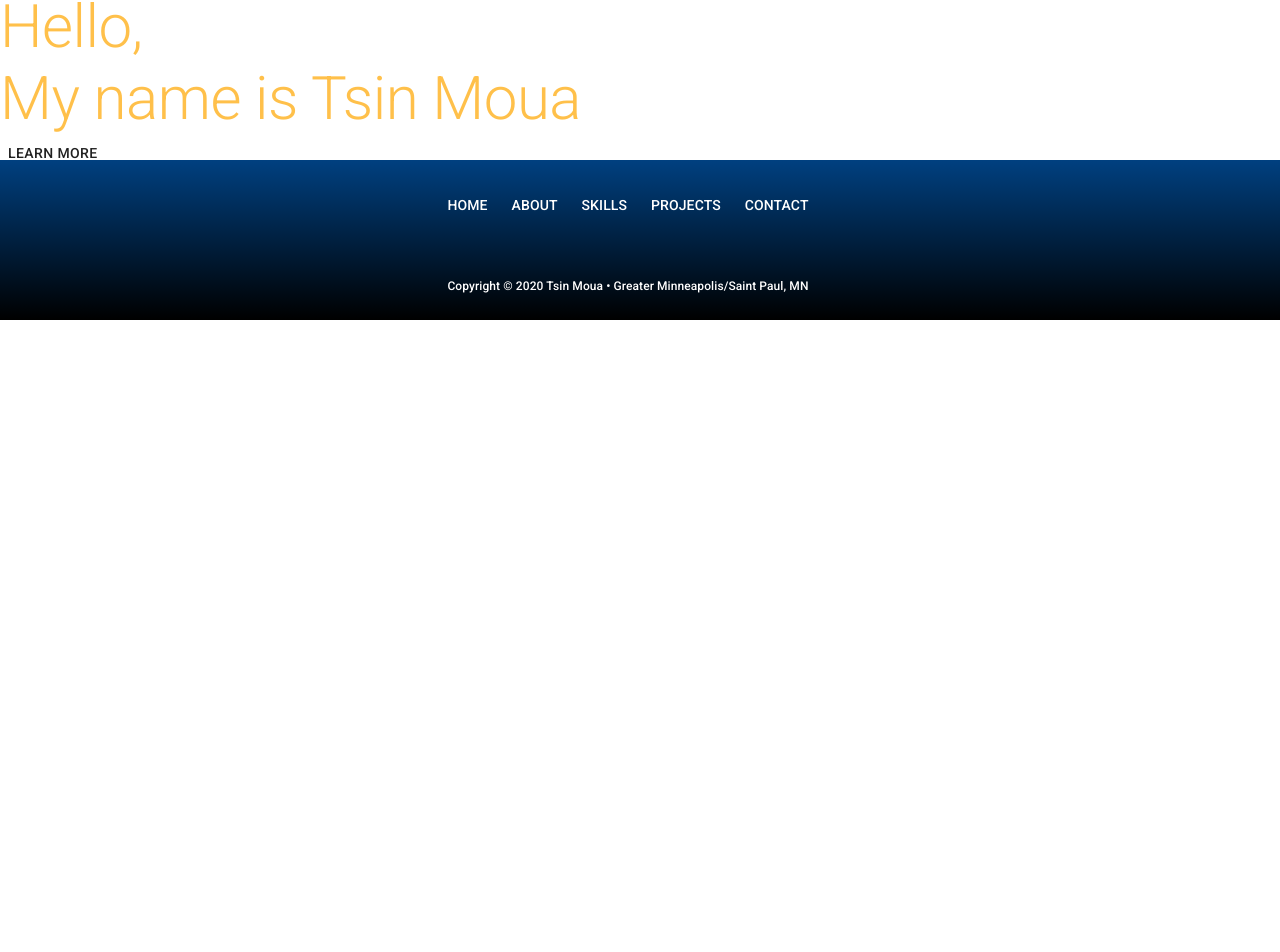
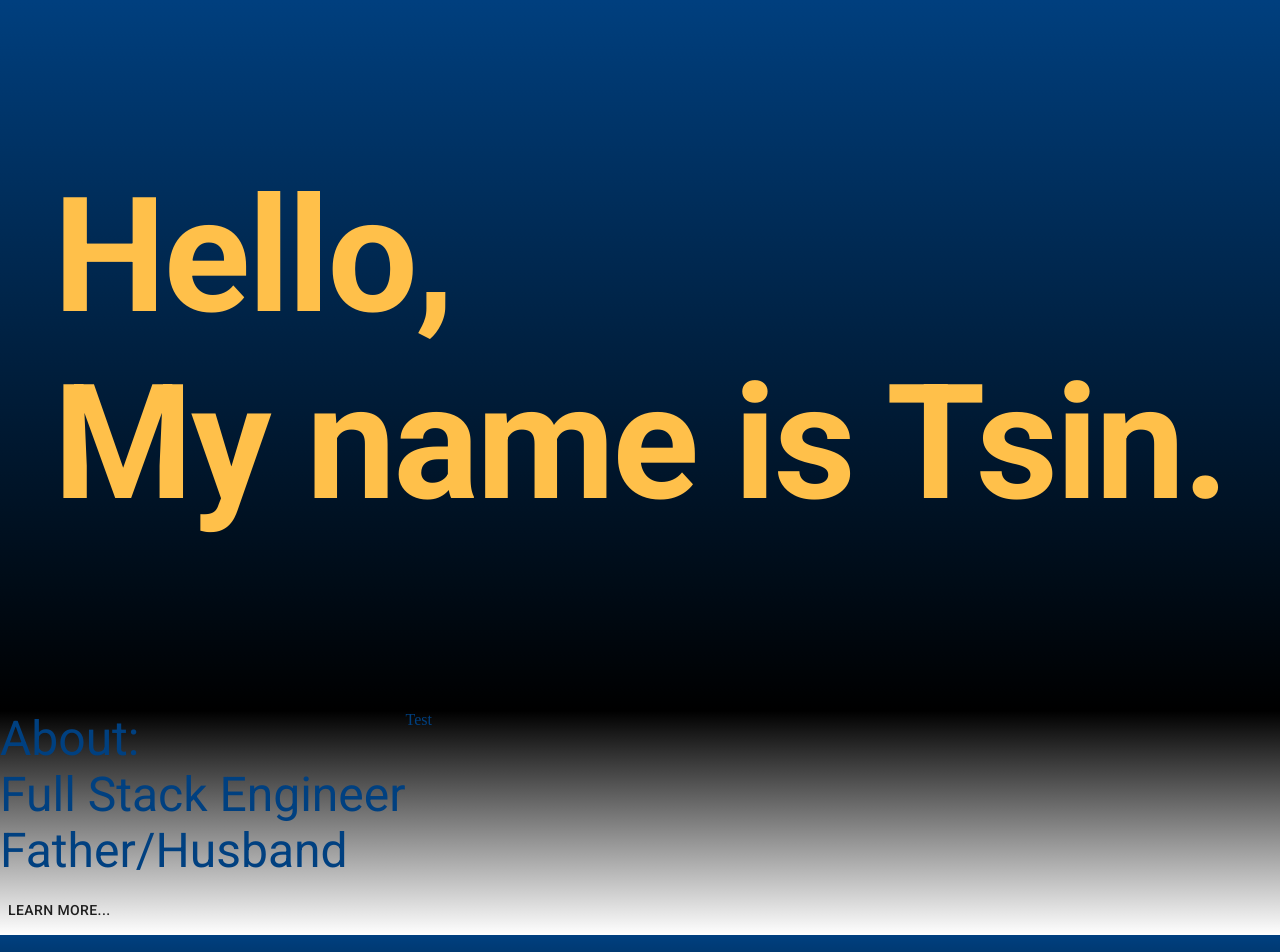
Before and after one commit to tsinmoua/Portfolio, a React (Create React App) app: page / in a window 1280 px wide. Shown: the part 105-1057 px from the top of the page. Before the commit the page ends 800 px from the top, so only its background shows below. Built offline with nearby package versions, Linux system fonts and the light colour scheme.

Commit message:
home header styling

```diff
--- a/src/components/Footer.js
+++ b/src/components/Footer.js
@@ -16,7 +16,8 @@
   },
   footerContainer: {
     height: '100%',
-    width: '100%'
+    width: '100%',
+    margin: 'auto'
   }
 }))
 
--- a/src/pages/Home.js
+++ b/src/pages/Home.js
@@ -16,13 +16,35 @@
   //     fontSize: '3rem'
   //   },
   // },
+  hello: {
+    backgroundImage: 'linear-gradient(#004080, black)',
+    height: '90vh',
+    // [theme.breakpoints.down("md")]: {
+    //   height: '90vh'
+    // },
+    [theme.breakpoints.down("xs")]: {
+      height: '50vh'
+    },
+
+  },
   helloText: {
+    fontSize: '10rem',
+    fontWeight: 'bolder',
+    color: theme.palette.secondary.main,
     [theme.breakpoints.down("md")]: {
+      fontSize: '8rem'
+    },
+    [theme.breakpoints.down("sm")]: {
+      fontSize: '5rem'
+    },
+    [theme.breakpoints.down("xs")]: {
       fontSize: '3rem'
     },
-    // [theme.breakpoints.down("sm")]: {
-    //   fontSize: '3rem'
-    // }
+  },
+  info: {
+    backgroundImage: 'linear-gradient(black, white)',
+    color: theme.palette.primary.main,
+
   }
 }))
 
@@ -30,20 +52,49 @@
   const classes = useStyles();
 
   return (
-    <Grid container direction='column'>
-      <Grid item>
-        <Typography variant='h2' color='secondary' className={classes.helloText}>
-          Hello,
-           <br />
-           My name is Tsin Moua
-         </Typography>
+    <Grid container>
+
+      <Grid container justify='center' alignItems='center' className={classes.hello}>
+        <Typography variant='h1' className={classes.helloText}>
+          Hello,<br />
+          My name is Tsin.
+        </Typography>
       </Grid>
-      <Grid item>
-        <Button>
-          Learn more
-         </Button>
+
+      <Grid container className={classes.info}>
+        <Grid item>
+          <Typography variant='h3'>
+            About:
+          <br />
+          Full Stack Engineer
+          <br />
+          Father/Husband
+          <br />
+            <Button>
+              Learn more...
+          </Button>
+          </Typography>
+        </Grid>
+        <Grid item>
+          Test
+          </Grid>
       </Grid>
+
     </Grid>
+    // <Grid container direction='column'>
+    //   <Grid item>
+    //     <Typography variant='h2' color='secondary' className={classes.helloText}>
+    //       Hello,
+    //        <br />
+    //        My name is Tsin Moua
+    //      </Typography>
+    //   </Grid>
+    //   <Grid item>
+    //     <Button>
+    //       Learn more
+    //      </Button>
+    //   </Grid>
+    // </Grid>
   )
 };
 
```
Also changed, not shown: src/assets/Hero.png, 1 other file (tests, documents, lock files or other folders).
